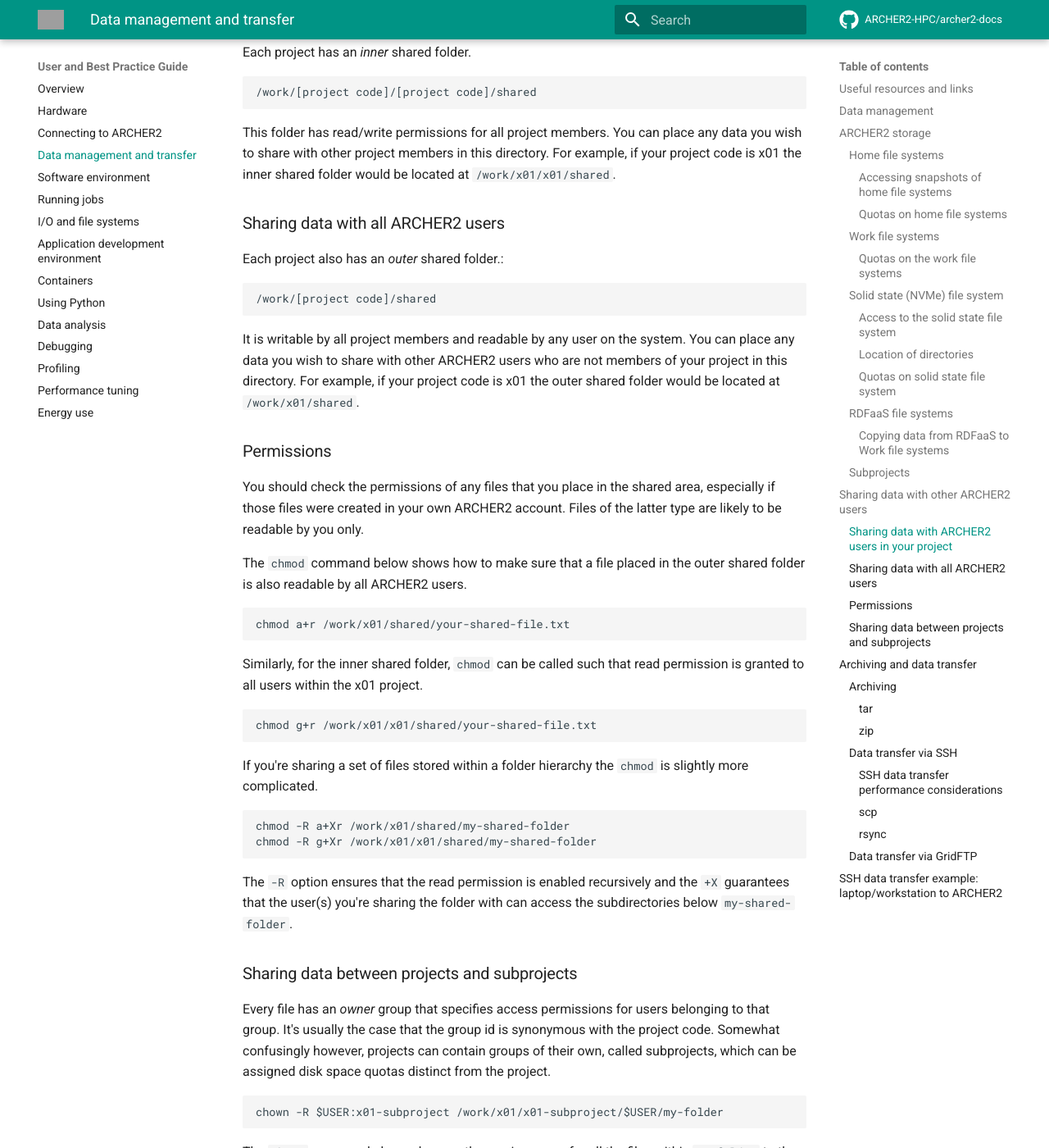
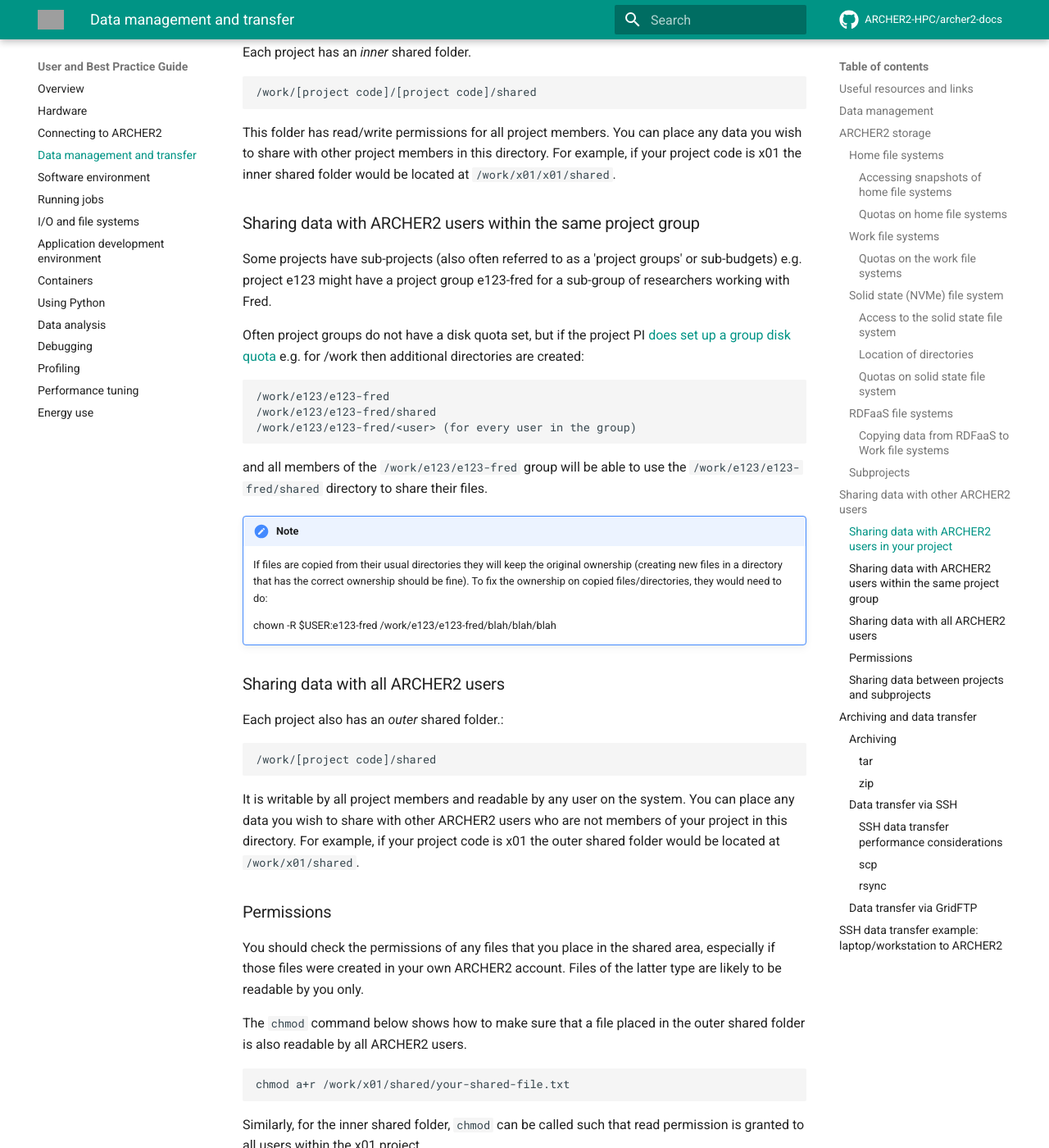
Before and after one commit to ARCHER2-HPC/archer2-docs, an MkDocs documentation site: the page built from docs/user-guide/data.md, in a window 1280 px wide and 1400 px high, scrolled down 8280 px. Shown: the whole window at 82% size. Built offline with MkDocs 1.6.1 and Material for MkDocs 9.7.7, drawn with Linux system fonts in a browser that asks for light colours; comment, search, counter and statistics services are not loaded; some of the changed text lies outside the part shown; grey boxes are pictures that could not be loaded.

Commit message:
Add info on sharing data within project group

````diff
--- a/docs/user-guide/data.md
+++ b/docs/user-guide/data.md
@@ -359,6 +359,24 @@
 directory. For example, if your project code is x01 the inner shared
 folder would be located at `/work/x01/x01/shared`.
 
+### Sharing data with  ARCHER2 users within the same project group
+
+Some projects have sub-projects (also often referred to as a 'project groups' or sub-budgets)   e.g. project e123 might have a project group e123-fred  for a sub-group of researchers working with Fred.
+
+Often project groups do not have a disk quota set, but if the project PI [does set up a group disk quota](https://epcced.github.io/safe-docs/safe-for-managers/#how-can-i-create-a-quota-for-a-project-group-or-move-space-between-quotas) e.g. for /work then additional directories are created:
+
+	/work/e123/e123-fred
+	/work/e123/e123-fred/shared
+	/work/e123/e123-fred/<user> (for every user in the group)
+
+and all members of the ```/work/e123/e123-fred``` group will be able to use the ```/work/e123/e123-fred/shared``` directory to share their files.
+
+!!! Note
+    If files are copied from their usual directories they will keep the original ownership (creating new files in a directory that has the correct ownership should be fine). To fix the ownership on copied files/directories, they would need to do:
+
+	chown -R $USER:e123-fred /work/e123/e123-fred/blah/blah/blah
+
+
 ### Sharing data with all ARCHER2 users
 
 Each project also has an *outer* shared folder.:
@@ -402,7 +420,7 @@
 Every file has an *owner* group that specifies access permissions for users
 belonging to that group. It's usually the case that the group id is synonymous
 with the project code. Somewhat confusingly however, projects can contain
-groups of their own, called subprojects, which can be assigned disk space
+groups of their own, called [subprojects](#sharing-data-with-archer2-users-within-the-same-project-group), which can be assigned disk space
 quotas distinct from the project.
 
     chown -R $USER:x01-subproject /work/x01/x01-subproject/$USER/my-folder
````
